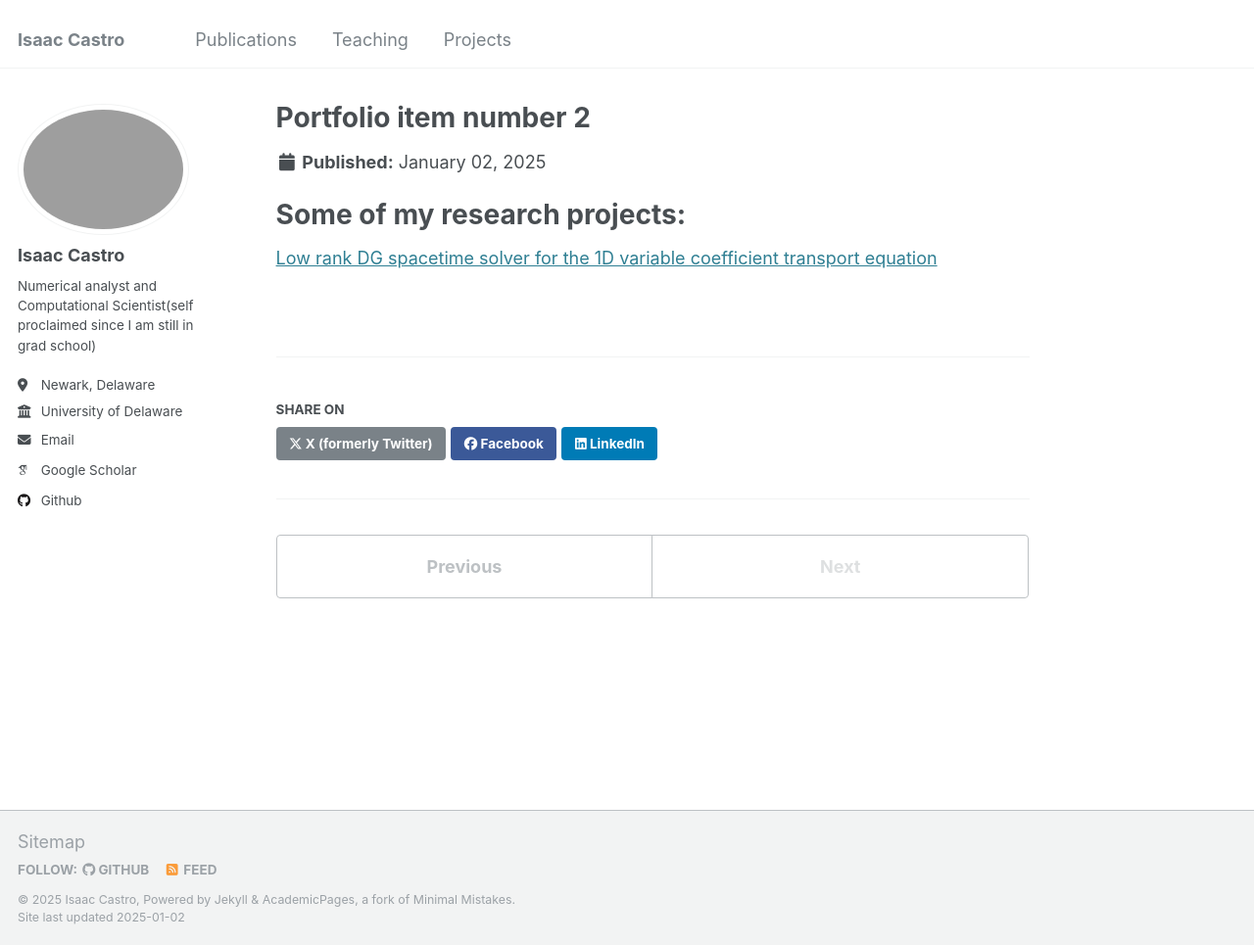
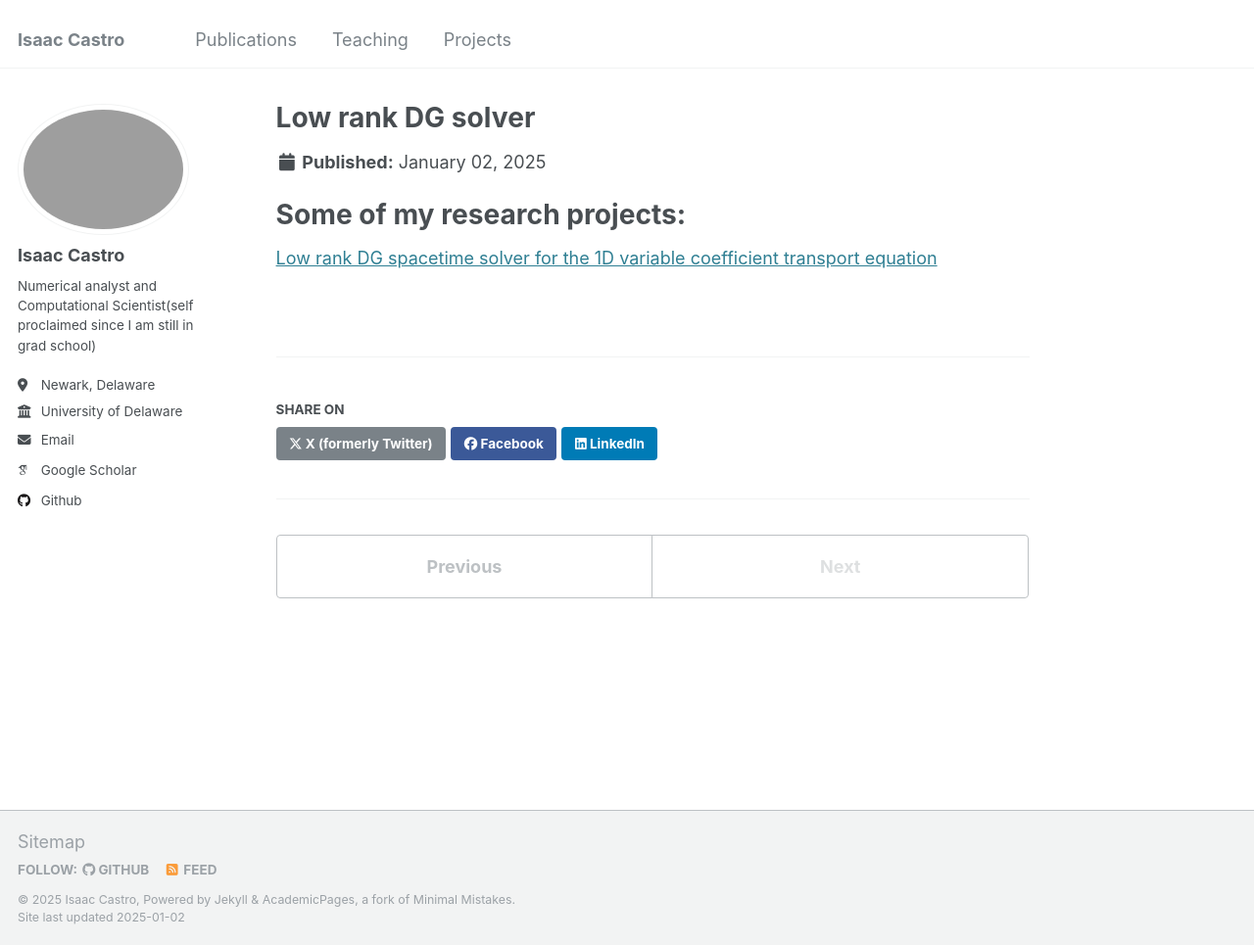
Before and after one commit to castro-isaac/castro-isaac.github.io, a Jekyll site: the page built from _portfolio/portfolio-2.html, in a window 1280 px wide and 965 px high. Shown: the whole window at 98% size. Built offline with Jekyll 4.4.1, drawn with Linux system fonts in a browser that asks for light colours; some web fonts are replaced.

Commit message:
Update portfolio-2.html

```diff
--- a/_portfolio/portfolio-2.html
+++ b/_portfolio/portfolio-2.html
@@ -1,6 +1,6 @@
 ---
-title: "Portfolio item number 2"
-excerpt: "Short description of portfolio item number 2 <br/><img src='/images/500x300.png'>"
+title: "Low rank DG solver"
+excerpt: "Low-rank DG <br/><img src='/images/500x300.png'>"
 collection: portfolio
 ---
 
```
